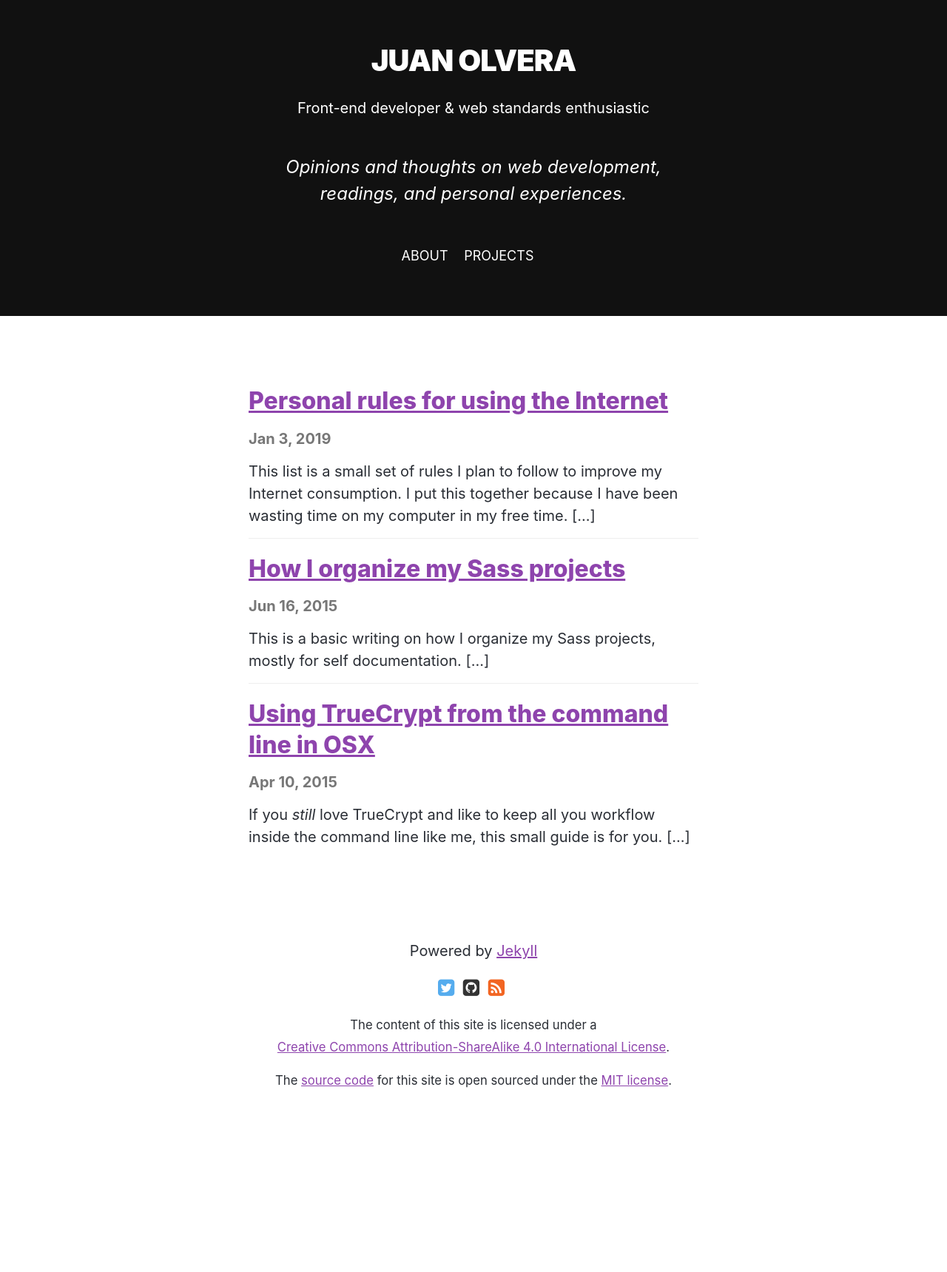
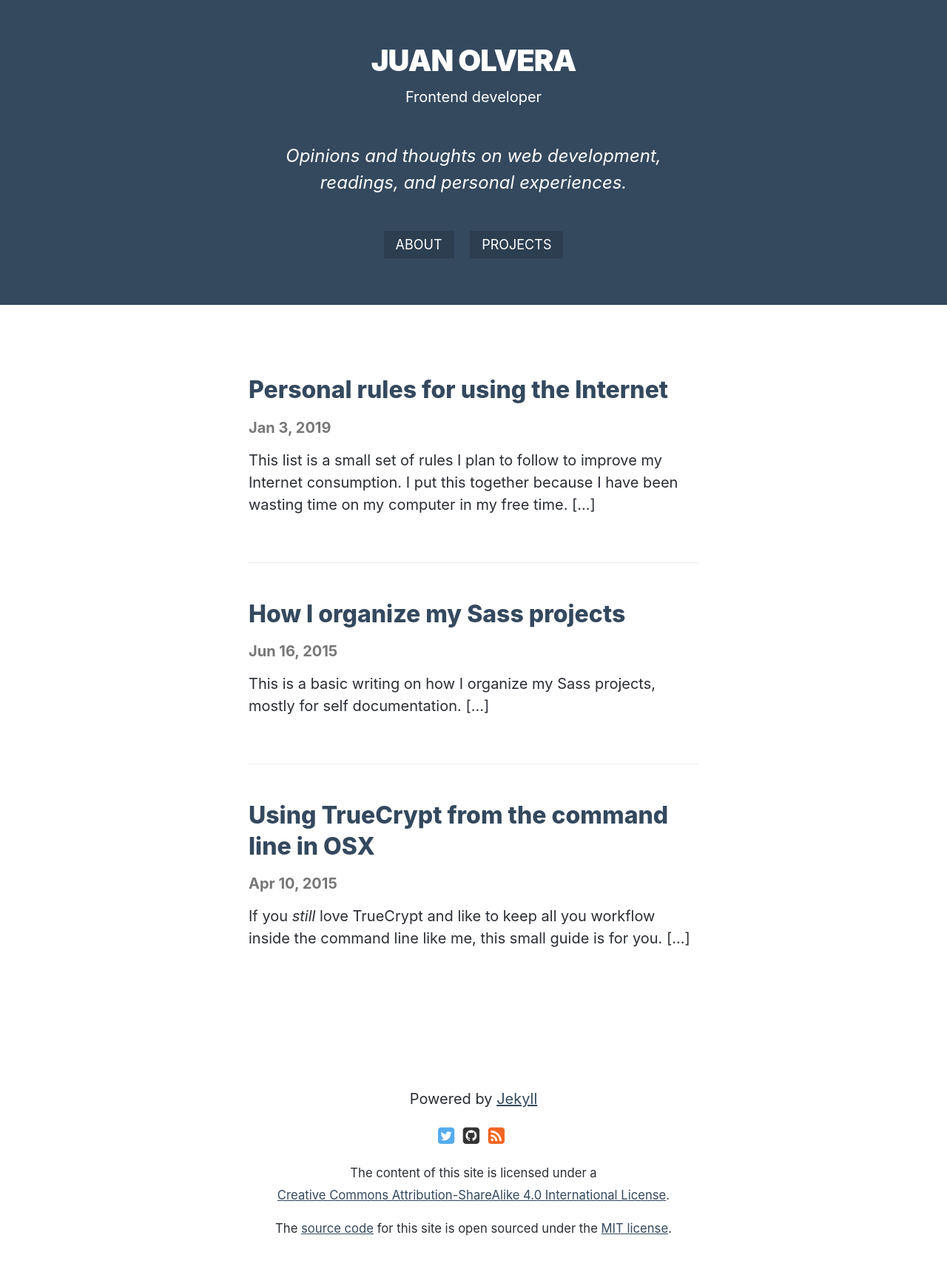
Before and after one commit to j0lv3r4/jolvera.biz, a Jekyll site: the page built from index.html, in a window 1280 px wide. Shown: the whole page at 74% size. Built offline with Jekyll 4.4.1, drawn with Linux system fonts in a browser that asks for light colours; the list of posts is cut into pages by our own code; before the commit the page ends 1519 px from its top, so only the background shows below that.

Commit message:
change header color

```diff
--- a/_config.yml
+++ b/_config.yml
@@ -9,7 +9,7 @@ collections:
     title: Uploads
     output: true
 permalink: pretty
-tagline: Front-end developer & web standards enthusiastic
+tagline: Frontend developer
 email: jolvera@posteo.de
 description: "Opinions and thoughts on web development, readings, and personal experiences."
 baseurl: ''
--- a/_sass/minima.scss
+++ b/_sass/minima.scss
@@ -22,7 +22,7 @@ $color-green: #98d063;
 
 $text-color: $color-black;
 $background-color: #fff;
-$brand-color: #8e44ad;
+$brand-color: #34495e;
 $big-text-brand-color: #ff4273;
 
 $grey-color: #828282 !default;
--- a/_sass/minima/_layout.scss
+++ b/_sass/minima/_layout.scss
@@ -32,7 +32,7 @@
 .home-header {
   padding-top: 3rem;
   padding-bottom: 3rem;
-  background-color: #111;
+  background-color: $brand-color;
   color: #fff;
   text-align: center;
 
@@ -44,9 +44,23 @@
 
   .site-nav {
     margin-left: 0;
+
+    .page-link {
+      padding: .5rem 1rem;
+      background-color: #2c3e50;
+
+      &:hover {
+        background-color: $color-black;
+      }
+
+      &:last-child {
+        margin-right: 0;
+      }
+    }
   }
 
   .site-title {
+    margin-bottom: 0;
     font-size: 2em;
   }
 }
@@ -112,9 +126,14 @@
   margin-top: 4rem;
   margin-bottom: 4rem;
 
+  .post-link {
+    text-decoration: none;
+  }
+
   .post-item {
     border-bottom: 1px solid #eee;
-    margin-bottom: 1em;
+    margin-bottom: 3rem;
+    padding-bottom: 3rem;
 
     &:last-child {
       margin-bottom: 0;
```
